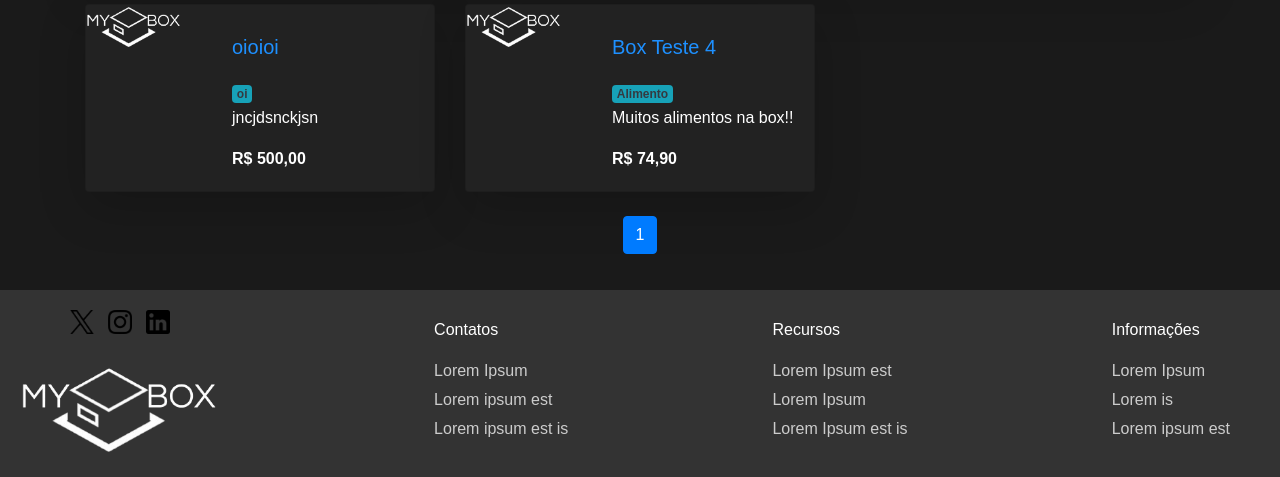
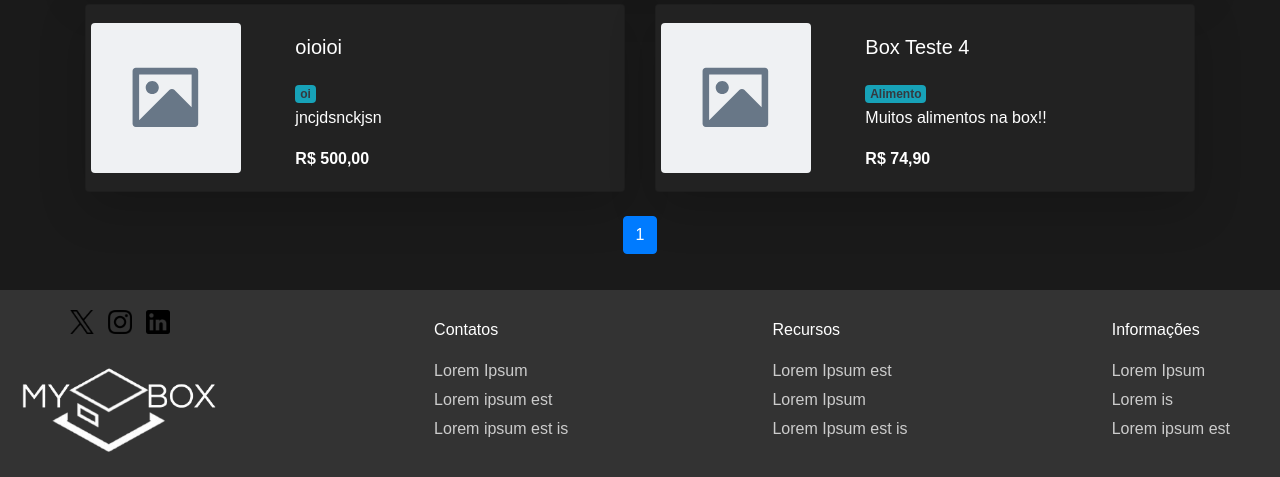
Before and after one commit to MatzkinGurza/PMR3304_MyBoxProject, a Django app: page /store/store_page/2/ in a window 1280 px wide. Shown: the part 373-850 px from the top of the page. Run offline with Django 5.2, Linux system fonts and the light colour scheme; data comes from the database, SQL or seed files in the repository.

Commit message:
incorporando mudanças do diretório store da branch main

```diff
--- a/MyBox/store/templates/store/store_page.html
+++ b/MyBox/store/templates/store/store_page.html
@@ -10,10 +10,10 @@
         <div class="row no-gutters">
             <div class="col-md-3 d-flex justify-content-center align-items-center">
                 <img
-                    src="{% if seller.profile.store_image %}{{ seller.profile.store_image.url }}{% else %}{% static 'images/default-store.jpg' %}{% endif %}"
+                    src="{% if seller.profile.store_image %}{{ seller.profile.store_image.url }}{% else %}{% static 'images/image-placeholder.svg' %}{% endif %}"
                     class="img-fluid rounded-circle p-3"
                     alt="Imagem da Loja"
-                    style="max-width: 150px; height: auto;">
+                    style="max-width: 180px; height: auto;">
             </div>
             <div class="col-md-9">
                 <div class="card-body">
@@ -29,28 +29,37 @@
     </div>
 
     <!-- Grade de Produtos -->
-    <div class="row">
+    <div class="row row-cols-1 row-cols-md-2 g-5">
         {% if boxes %}
             {% for box in boxes %}
-            <div class="col-md-6 col-lg-4 mb-4">
-                <div class="card h-100 shadow-lg" style="background-color: #222; color: #fff;">
-                    <div class="row g-0">
-                        <div class="col-4">
+            <div class="col">
+                <div class="card h-100 shadow-lg d-flex flex-column" style="background-color: #222; color: #fff;">
+                    <div class="row g-0 h-100">
+                        <!-- Imagem Quadrada e Centralizada -->
+                        <div class="col-4 d-flex align-items-center justify-content-center" style="min-height: 150px;">
                             {% if box.image %}
                                 <img
                                     src="{{ box.image.url }}"
                                     alt="{{ box.name }}"
-                                    class="img-fluid rounded-start">
+                                    class="img-fluid rounded"
+                                    style="width: 150px; height: 150px; object-fit: cover;">
                             {% else %}
                                 <img
-                                    src="{% static 'images/logo-mybox.png' %}"
+                                    src="{% static 'images/image-placeholder.svg' %}"
                                     alt="{{ box.name }}"
-                                    class="img-fluid rounded-start">
+                                    class="img-fluid rounded"
+                                    style="width: 150px; height: 150px; object-fit: cover;">
                             {% endif %}
                         </div>
-                        <div class="col-8">
+
+                        <!-- Detalhes do Produto -->
+                        <div class="col-8 d-flex flex-column justify-content-between">
                             <div class="card-body">
-                                <h5 class="card-title"><a href="{% url 'home:box-details' box.pk %}"> {{ box.name }} </a></h5>
+                                <h5 class="card-title">
+                                    <a href="{% url 'home:box-details' box.pk %}" class="text-decoration-none text-white">
+                                        {{ box.name }}
+                                    </a>
+                                </h5>
                                 <span class="badge bg-info text-dark">{{ box.tag }}</span>
                                 <p class="card-text">{{ box.description|truncatewords:20 }}</p>
                                 <p class="card-text"><strong>R$ {{ box.price }}</strong></p>
@@ -69,7 +78,7 @@
 
     <!-- Paginação -->
     <nav>
-        <ul class="pagination justify-content-center">
+        <ul class="pagination justify-content-center mt-4">
             {% if boxes.has_previous %}
                 <li class="page-item">
                     <a class="page-link" href="?page={{ boxes.previous_page_number }}" aria-label="Anterior">
```
